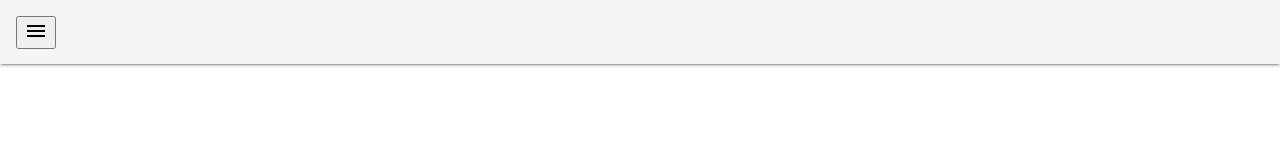
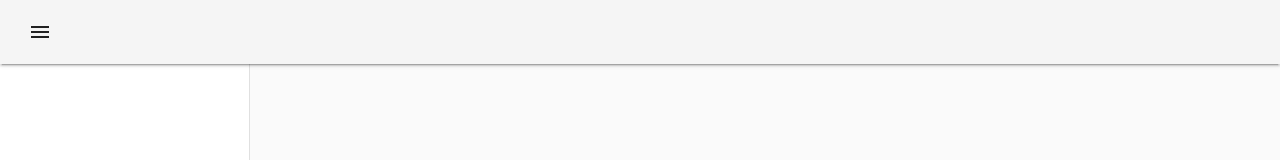
Before and after one commit to pwang009/uploadFile, an Angular app: page / in a window 1280 px wide. Shown: the top 160 px of the page. Built offline with nearby package versions, Linux system fonts and the light colour scheme.

Commit message:
before img

```diff
--- a/src/app/app.component.html
+++ b/src/app/app.component.html
@@ -1,8 +1 @@
-<mat-toolbar  class="mat-elevation-z2">
-  <button mat-icon-button>
-    <mat-icon>menu</mat-icon>
-  </button>
-</mat-toolbar>
-
-
-<router-outlet />
+<app-navbar></app-navbar>
--- a/src/app/app.component.ts
+++ b/src/app/app.component.ts
@@ -1,12 +1,11 @@
 import { Component } from '@angular/core';
 import { RouterOutlet } from '@angular/router';
-import {MatToolbarModule} from '@angular/material/toolbar';
-import { MatIconModule } from '@angular/material/icon';
+import {NavbarComponent} from './components/navbar/navbar.component'
 
 @Component({
   selector: 'app-root',
   standalone: true,
-  imports: [RouterOutlet, MatToolbarModule, MatIconModule],
+  imports: [NavbarComponent],
   templateUrl: './app.component.html',
   styleUrl: './app.component.scss',
 })
--- /dev/null
+++ b/src/app/components/custom-sidenav/custom-sidenav.component.html
@@ -0,0 +1,3 @@
+<div class=""sidenav-header>
+    <img src="" />
+</div>
--- /dev/null
+++ b/src/app/components/navbar/navbar.component.html
@@ -0,0 +1,14 @@
+<mat-toolbar  class="mat-elevation-z2">
+    <button mat-icon-button>
+      <mat-icon>menu</mat-icon>
+    </button>
+  </mat-toolbar>
+
+  <mat-sidenav-container>
+    <mat-sidenav opened mode="side" [style.width]="'250px'">
+      <app-custom-sidenav />
+    </mat-sidenav>
+    <mat-sidenav-content class="content">
+      <router-outlet></router-outlet>
+    </mat-sidenav-content>
+  </mat-sidenav-container>
--- /dev/null
+++ b/src/app/components/navbar/navbar.component.scss
@@ -0,0 +1,12 @@
+mat-toolbar {
+    position: relative;
+    z-index: 5;
+}
+
+.content {
+    padding: 24px;
+}
+
+mat-sidenav-container {
+    height: calc(100vh - 64px);
+}
```
Also changed, not shown: src/app/components/custom-sidenav/custom-sidenav.component.ts (added, +12 -0 lines), src/app/components/navbar/navbar.component.ts (added, +19 -0 lines), src/app/components/custom-sidenav/custom-sidenav.component.scss (added), 2 other files (tests, documents, lock files or other folders).
